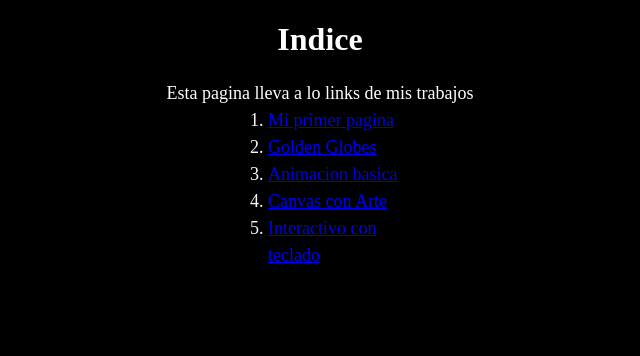
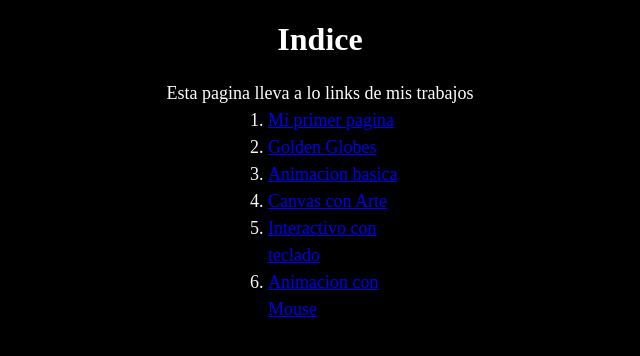
Before and after one commit to CamiloArc3/Graficas-Computacionales, a plain HTML site: page index.html in a window 1280 px wide. Shown: the whole page, without its empty margins (320-960 px from the left). Drawn offline with Linux system fonts and the light colour scheme.

Commit message:
Update index.html

```diff
--- a/index.html
+++ b/index.html
@@ -43,6 +43,7 @@
         <li><a href="pagina4-1.html">Canvas con Arte</a></li>
         <li><a href="./A4Interactivo con teclado/10-Interactivo con teclado.html">Interactivo con teclado</a></li>
 
+        <li><a href="./A5-Animación rotación al mouse/01-rotate-to-mouse-pelota.html">Animacion con Mouse</a></li>
 
     </ol>
 </body>
```
